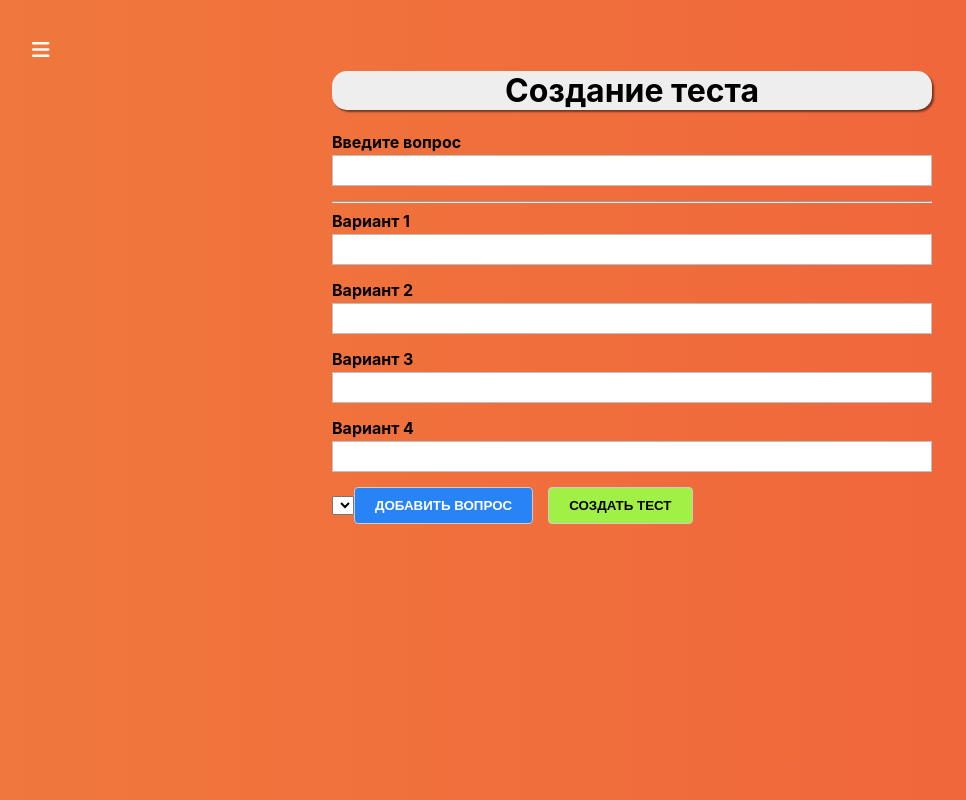
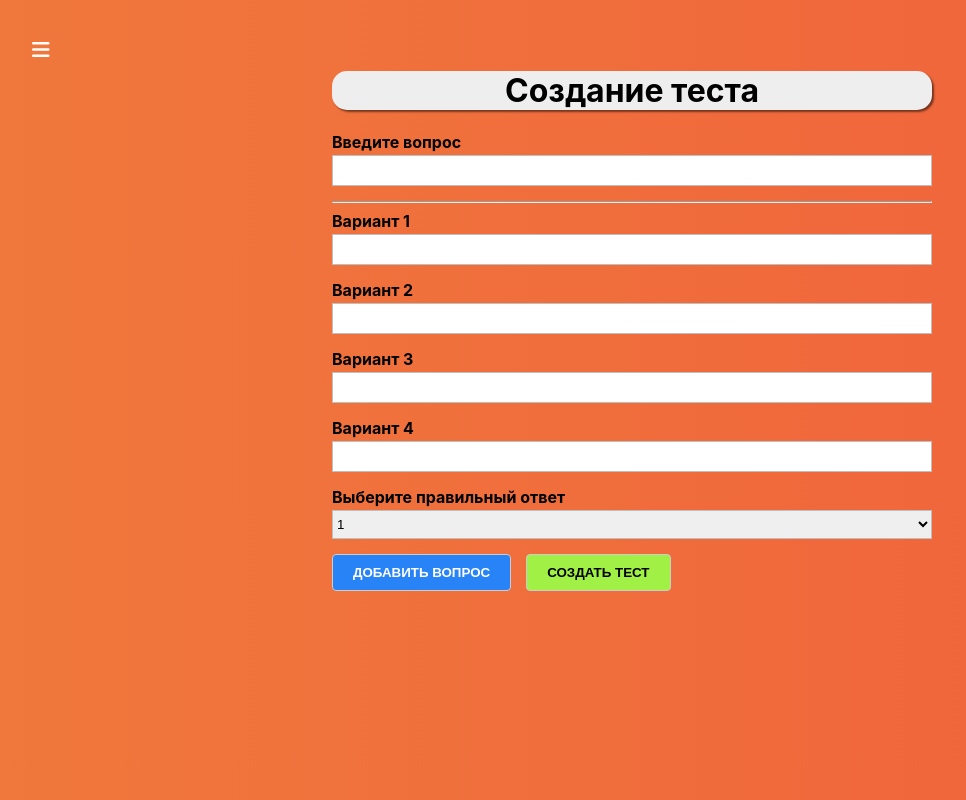
Before and after one commit to EvgeniyBudaev/react-quiz, a React app: page /quiz-creator in a window 1280 px wide. Shown: the whole page, without its empty margins (8-974 px from the left). Built offline with nearby package versions, Linux system fonts and the light colour scheme.

Commit message:
Создание компонента Select

```diff
--- /dev/null
+++ b/src/components/UI/Select/Select.js
@@ -0,0 +1,25 @@
+import React from 'react';
+import classes from './Select.module.css';
+
+const Select = props => {
+  const htmlFor = `${props.label}-${Math.random()}`
+  return (
+    <div className={classes.Select}>
+      <label htmlFor="">{props.label}</label>
+      <select
+          id={htmlFor}
+          value={props.value}
+        onChange={props.onChange}>
+        {props.options.map((option, index) => {
+          return (
+            <option value={option.value} key={option.value + index}>
+              {option.text}
+            </option>
+          )
+        })}
+          </select>
+    </div>
+  )
+}
+
+export default Select;
--- /dev/null
+++ b/src/components/UI/Select/Select.module.css
@@ -0,0 +1,21 @@
+.Select {
+  margin-bottom: 15px;
+}
+
+.Select label {
+  margin: 0 0 3px 0;
+  padding: 0;
+  font-weight: bold;
+  display: block;
+}
+
+.Select select {
+  display: block;
+  box-sizing: border-box;
+  border: 1px solid #bebebe;
+  margin: 0 0 5px;
+  height: 29px;
+  width: 100%;
+  outline: none;
+  transition: all 300ms ease-in-out;
+}
--- a/src/containers/QuizCreator/QuizCreator.js
+++ b/src/containers/QuizCreator/QuizCreator.js
@@ -3,7 +3,8 @@
 import Button from "../../components/UI/Button/Button";
 import { createControl } from "../../form/formFramework";
 import Input from "../../components/UI/Input/Input";
-import Auxiliary from '../../hoc/Auxiliary/Auxiliary';
+import Auxiliary from "../../hoc/Auxiliary/Auxiliary";
+import Select from "../../components/UI/Select/Select";
 
 function createOptionControl(number) {
   return createControl(
@@ -35,6 +36,7 @@
 export default class QuizCreator extends Component {
   state = {
     quiz: [],
+    rightAnswerId: 1,
     formControls: createFormControls()
   };
 
@@ -70,7 +72,26 @@
     });
   }
 
+  selectChangeHandler = event => {
+    this.setState({
+      rightAnswerId: +event.target.value
+    })
+  };
+
   render() {
+    const select = (
+      <Select
+        label="Выберите правильный ответ"
+        value={this.state.rightAnswerId}
+        onChange={this.selectChangeHandler}
+        options={[
+          { text: 1, value: 1 },
+          { text: 2, value: 2 },
+          { text: 3, value: 3 },
+          { text: 4, value: 4 }
+        ]}
+      />
+    );
     return (
       <div className={classes.QuizCreator}>
         <div>
@@ -79,7 +100,7 @@
           <form onSubmit={this.submitHandler}>
             {this.renderControls()}
 
-            <select></select>
+            { select }
 
             <Button type="primary" onClick={this.addQuestionHandler}>
               Добавить вопрос
@@ -93,4 +114,4 @@
       </div>
     );
   }
-};
+}
```
